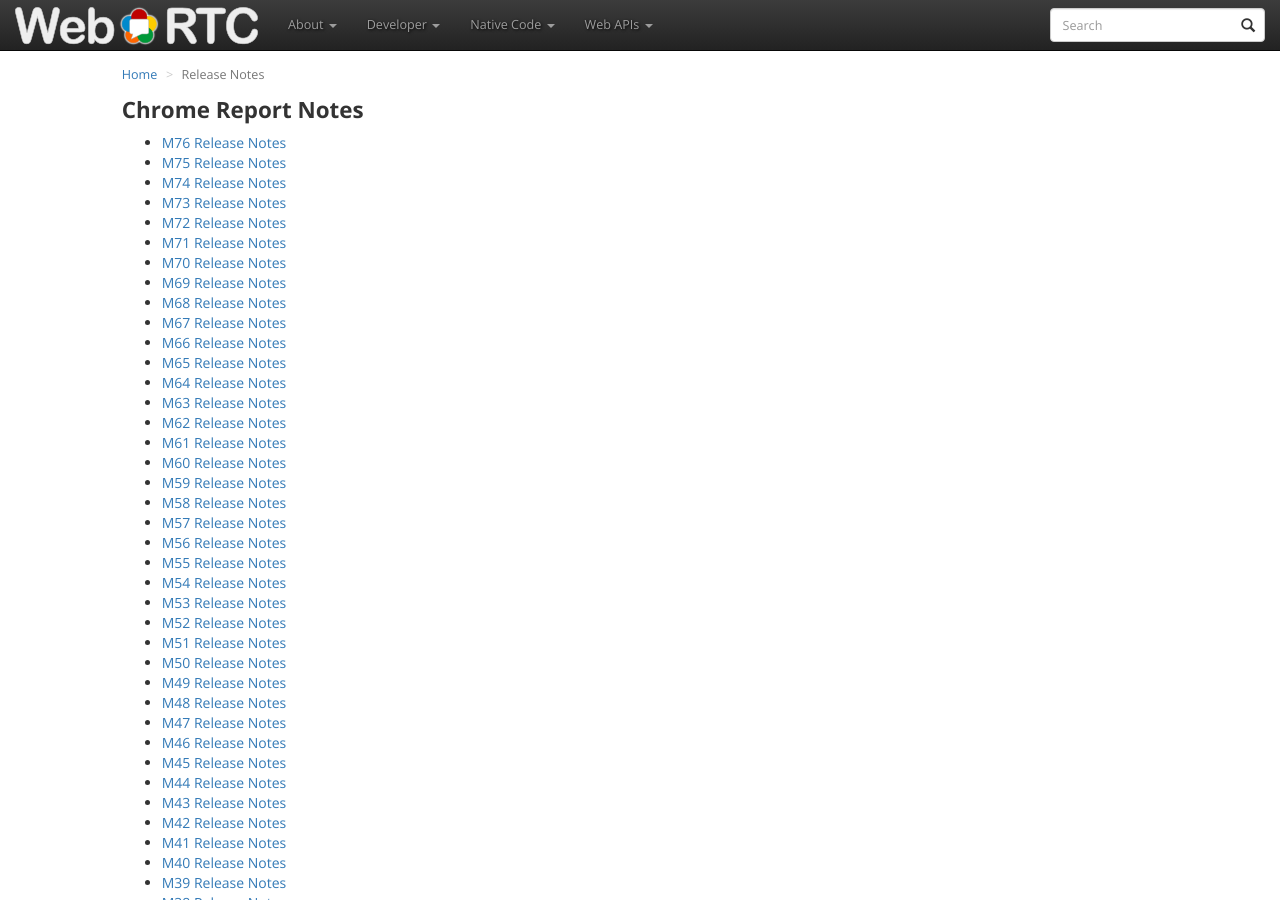
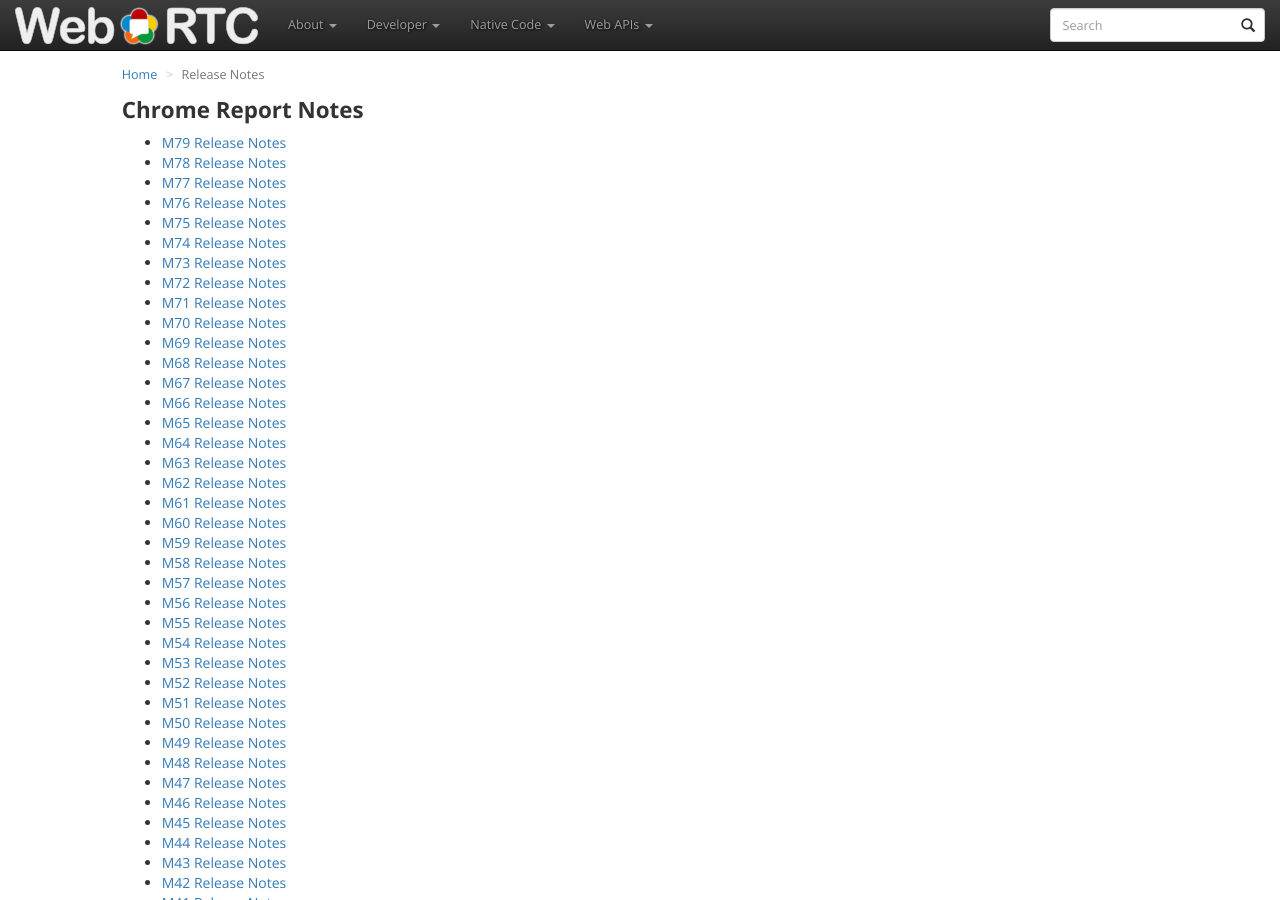
Before and after one commit to webrtc/webrtc-org, a Jekyll site: the page built from release-notes/index.md, in a window 1280 px wide and 900 px high. Built offline with Jekyll 4.4.1, drawn with Linux system fonts in a browser that asks for light colours; nearby versions of some CDN libraries.

Commit message:
Update index.md
Adding links to M77-M79 release notes.

```diff
--- a/release-notes/index.md
+++ b/release-notes/index.md
@@ -5,6 +5,9 @@ permalink: /release-notes/
 crumb: Release Notes
 ---
 
+  * [M79 Release Notes](https://groups.google.com/d/msg/discuss-webrtc/X8q5Ae9VKco/oEiGuteoBAAJ)
+  * [M78 Release Notes](https://groups.google.com/d/msg/discuss-webrtc/qbX55tFk1o4/KgFA-ZksCwAJ)
+  * [M77 Release Notes](https://groups.google.com/d/msg/discuss-webrtc/b1tdwrXKuHI/OH7oSL7OBwAJ)
   * [M76 Release Notes](https://groups.google.com/d/msg/discuss-webrtc/Y7TIuNbgP8M/UoXP-RuxAwAJ)
   * [M75 Release Notes](https://groups.google.com/d/msg/discuss-webrtc/_jlUbYjv-hQ/mCtjlVyjAgAJ)
   * [M74 Release Notes](https://groups.google.com/d/msg/discuss-webrtc/cXEtXIIYrQs/R7y0yIK2AQAJ)
```
